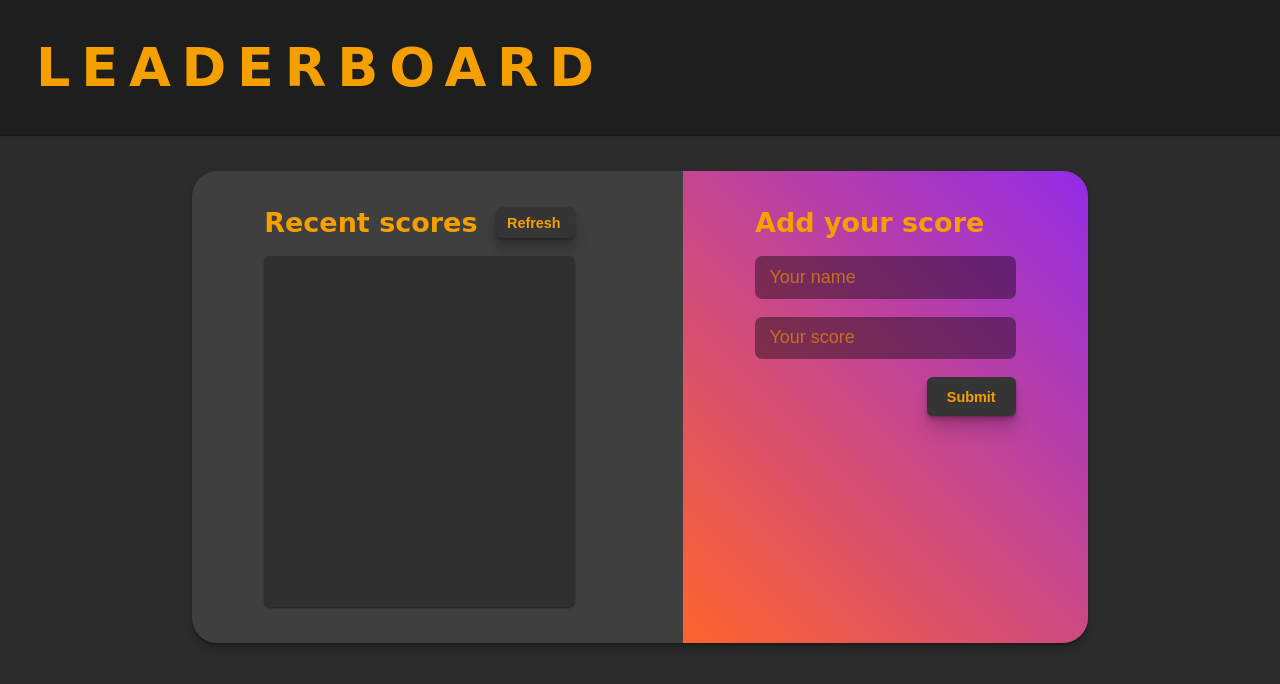
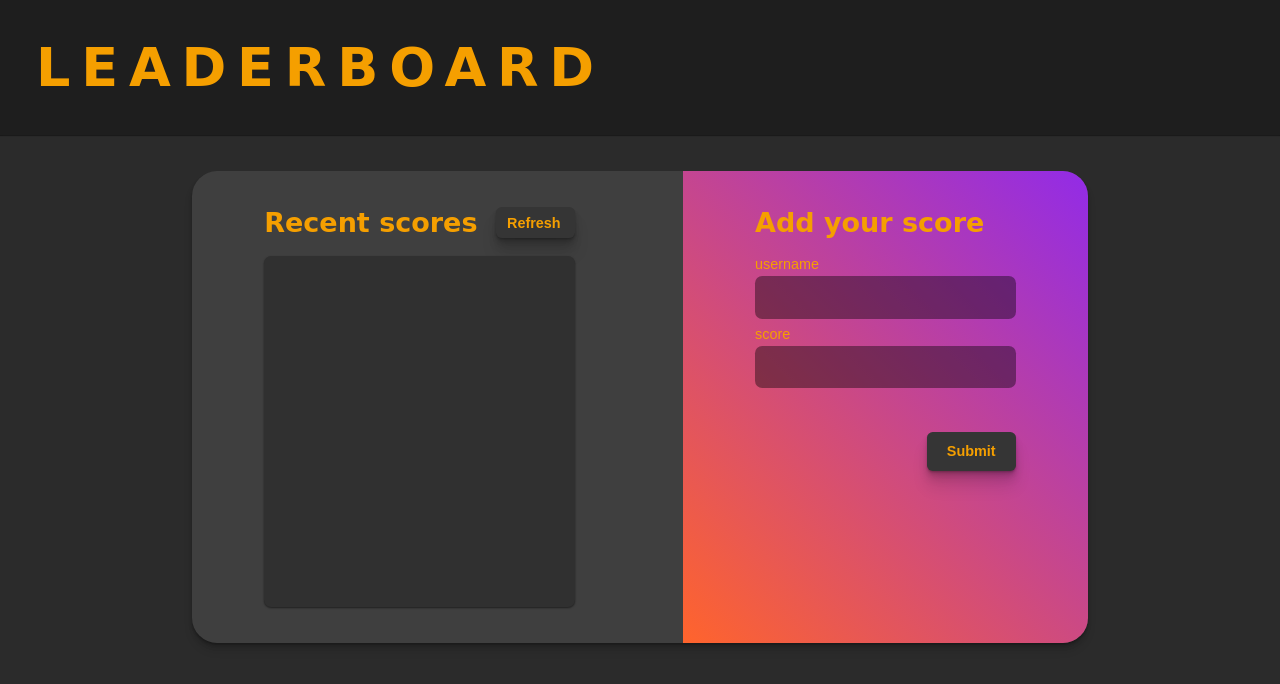
Before and after one commit to MrBrN197/Leaderboard, a website built with webpack: page src/template.html in a window 1280 px wide. Built offline with nearby package versions, Linux system fonts and the light colour scheme; no server answers; a web font is replaced by a local one.

Commit message:
Create custom placeholder on `inputs`

```diff
--- a/src/dom-functions.js
+++ b/src/dom-functions.js
@@ -19,8 +19,14 @@ export const initializePageHTML = () => {
         <h2>Add your score</h2>
       </div>
       <form action="#">
-        <input type="text" name="name" id="name" placeholder="Your name" required autocomplete="off">
-        <input type="number" name="score" id="score" placeholder="Your score" required autocomplete="off">
+        <label>
+          <span>username</span>
+          <input type="text" name="name" id="name" required autocomplete="off">
+        </label>
+        <label>
+          <span>score</span>
+          <input type="number" name="score" id="score" required autocomplete="off">
+        </label>
         <input type="submit" value="Submit">
       </form>
     </section>
--- a/src/style.scss
+++ b/src/style.scss
@@ -65,7 +65,8 @@ input:not([type=submit]) {
   border: none;
   font-size: 1rem;
   color: $orange;
-  transition: background-color 120ms ease-out;
+  transition: background-color 420ms ease-out;
+  transition-property: background-color, color;
 
   &::placeholder {
     color: rgba($orange, 0.6);
@@ -74,6 +75,18 @@ input:not([type=submit]) {
   &:focus {
     outline: none;
     background-color: rgba($black, 0.6);
+  }
+}
+
+label {
+  position: relative;
+  padding-top: 20px;
+
+  span {
+    position: absolute;
+    top: 0;
+    font-size: 0.8rem;
+    content: "username";
   }
 }
 
@@ -205,12 +218,18 @@ main {
     form {
       display: flex;
       flex-direction: column;
-      gap: 1rem;
+      gap: 0.4rem;
+
+      label:focus-within span {
+        transition: all 200ms ease-out;
+        transform: translateY(-4px);
+      }
 
       input[type=submit] {
         width: min-content;
         margin-left: auto;
         padding: 0.8em 1.4em;
+        margin-top: 2rem;
       }
     }
   }
```
Also changed, not shown: dist/bundle.js, dist/index.html.
